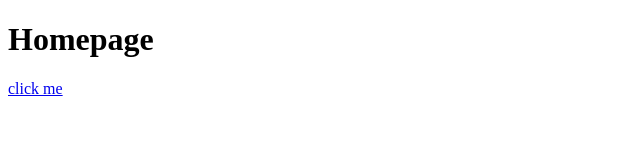
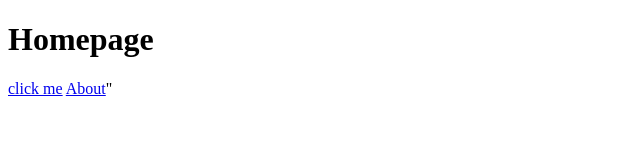
Before and after one commit to hybridwookiee/OP_Website, a plain HTML site: page odin-links-and-images/index.html in a window 1280 px wide. Shown: the full height of the page, 0-640 px from the left. Drawn offline with Linux system fonts and the light colour scheme.

Commit message:
index.html

```diff
--- a/odin-links-and-images/index.html
+++ b/odin-links-and-images/index.html
@@ -1,7 +1,9 @@
 <!DOCTYPE html>
 <html lang="en">
-    <head>
+    <body>
     <h1>Homepage</h1>
         <a href="https://www.theodinproject.com/about" target="_blank" rel="noopener noreferrer">click me</a>
-    </head>
+
+        <a href="about.html>About">About</a>"
+    </body>
 </html>
```
